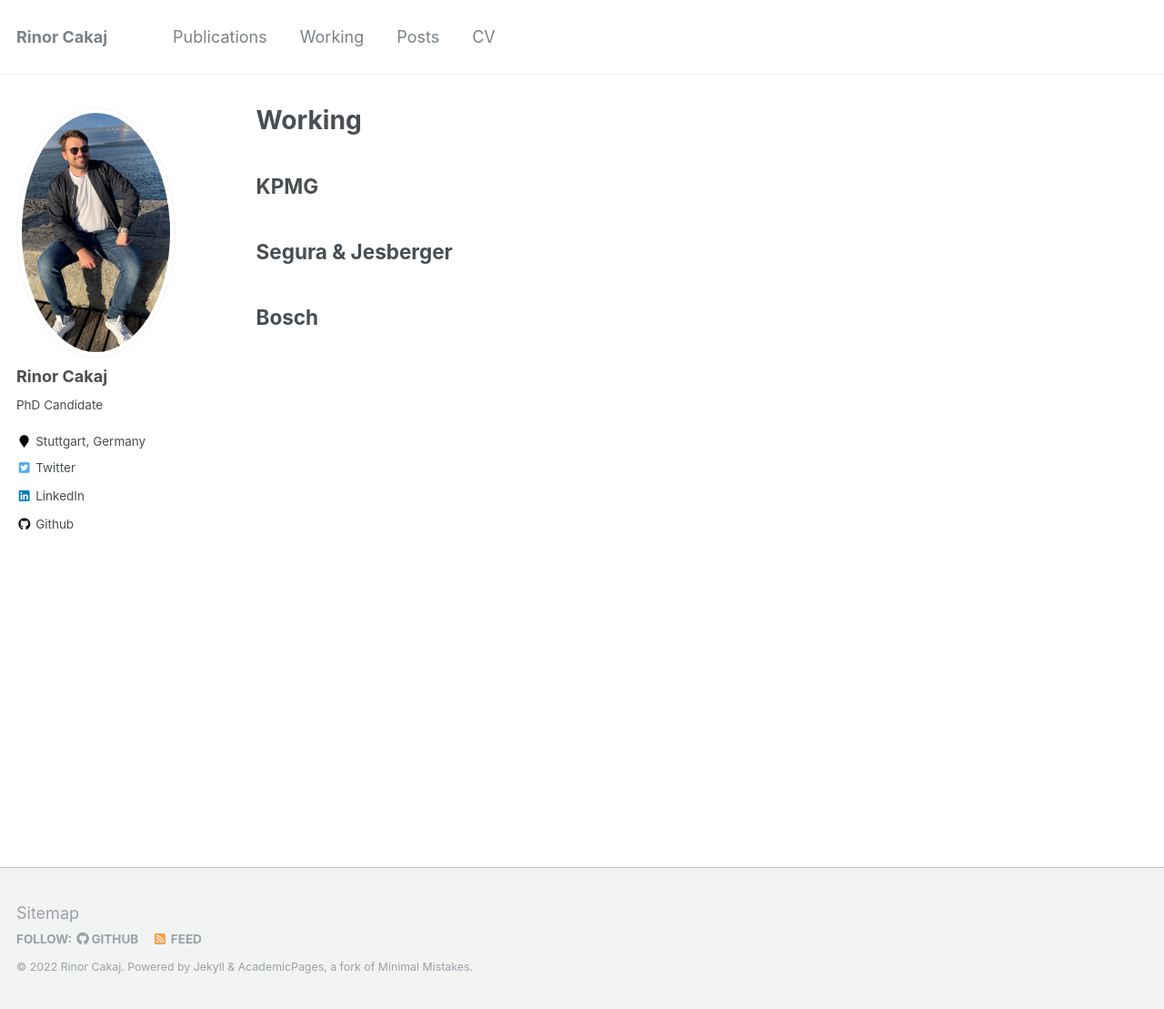
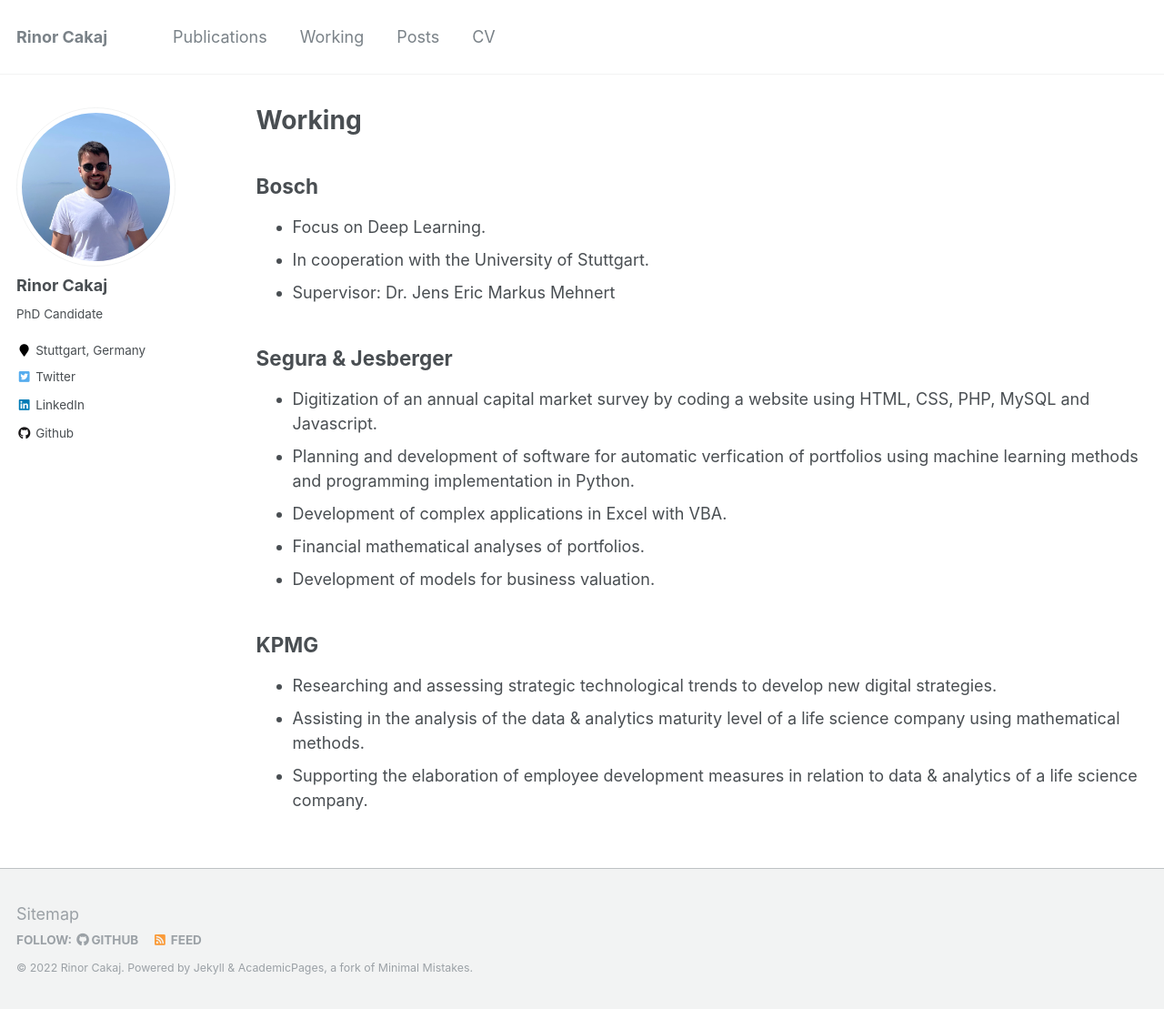
Before and after one commit to rinorcakaj/rinorcakaj.github.io, a Jekyll site: the page built from _pages/working.md, in a window 1280 px wide and 1109 px high. Shown: the whole window at 91% size. Built offline with Jekyll 4.4.1, drawn with Linux system fonts in a browser that asks for light colours.

Commit message:
added profil picture and working

```diff
--- a/_config.yml
+++ b/_config.yml
@@ -81,7 +81,7 @@ analytics:
 # Site Author
 author:
   name             : "Rinor Cakaj"
-  avatar           : "profil_picture.jpg"
+  avatar           : "profil_picture_2.jpg"
   bio              : "PhD Candidate"
   location         : "Stuttgart, Germany"
   employer         :
--- a/_pages/working.md
+++ b/_pages/working.md
@@ -8,13 +8,23 @@ author_profile: true
 
 {% include base_path %}
 
-KPMG
+Bosch
 ---
-
+- Focus on Deep Learning.
+- In cooperation with the University of Stuttgart.
+- Supervisor: Dr. Jens Eric Markus Mehnert
 
 Segura & Jesberger
 ---
+- Digitization of an annual capital market survey by coding a website using HTML, CSS, PHP, MySQL and Javascript.
+- Planning and development of software for automatic verfication of portfolios using machine learning methods and programming implementation in Python.
+- Development of complex applications in Excel with VBA.
+- Financial mathematical analyses of portfolios.
+- Development of models for business valuation.
 
 
-Bosch
+KPMG
 ---
+- Researching and assessing strategic technological trends to develop new digital strategies.
+- Assisting in the analysis of the data & analytics maturity level of a life science company using mathematical methods.
+- Supporting the elaboration of employee development measures in relation to data & analytics of a life science company.
```
Also changed, not shown: _pages/about.md (+1 -1 lines), images/profil_picture_2.jpg (added).
